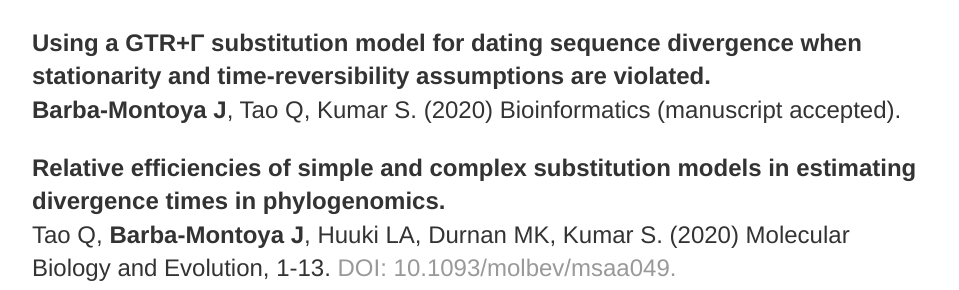
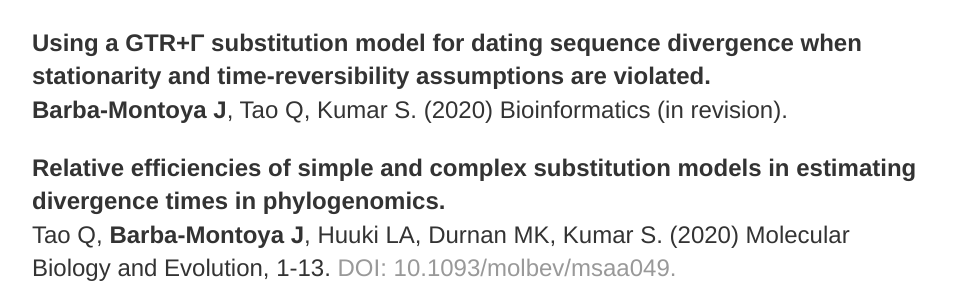
Before and after one commit to josebarbamontoya/josebarbamontoya.github.io, a Jekyll site: the page built from research/index.html, in a window 1280 px wide. Shown: the part 535-825 px from the top of the page, without its empty margins (160-1119 px from the left). Built offline with Jekyll 4.4.1, drawn with Linux system fonts in a browser that asks for light colours.

Commit message:
Update index.html

```diff
--- a/research/index.html
+++ b/research/index.html
@@ -12,7 +12,7 @@
 <b>Barba-Montoya J</b>, Tao Q, Kumar S. (Manuscript submitted to BMC Evolutionary Biology).
 
 <p><b>Using a GTR+Γ substitution model for dating sequence divergence when stationarity and time-reversibility assumptions are violated.</b><br>
-<b>Barba-Montoya J</b>, Tao Q, Kumar S. (2020) Bioinformatics (manuscript accepted).
+<b>Barba-Montoya J</b>, Tao Q, Kumar S. (2020) Bioinformatics (in revision).
 
 <p><b>Relative efficiencies of simple and complex substitution models in estimating divergence times in phylogenomics.</b><br>
 Tao Q, <b>Barba-Montoya J</b>, Huuki LA, Durnan MK, Kumar S. (2020) Molecular Biology and Evolution, 1-13. <a href=" https://doi.org/10.1093/molbev/msaa049">DOI: 10.1093/molbev/msaa049.</a>
```
